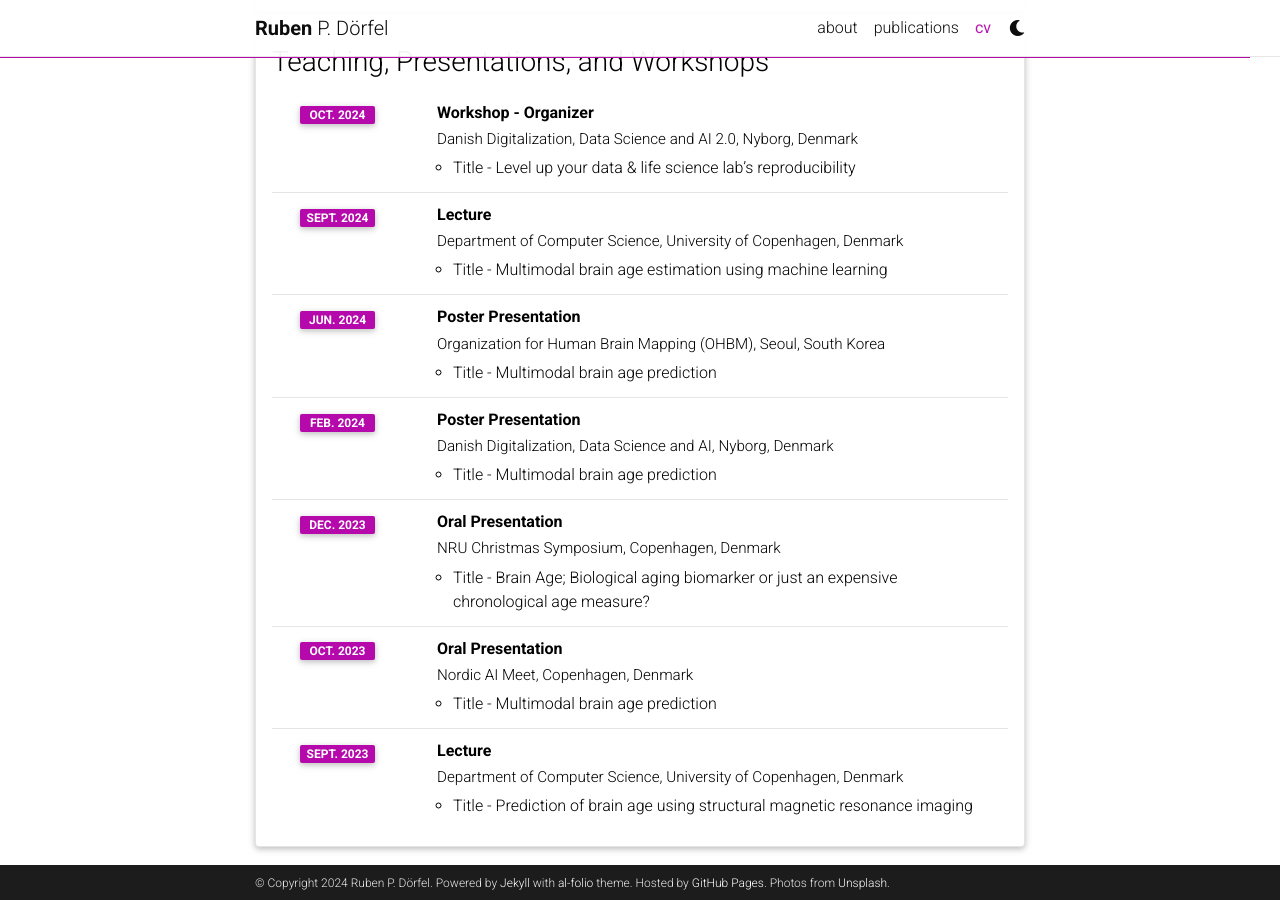
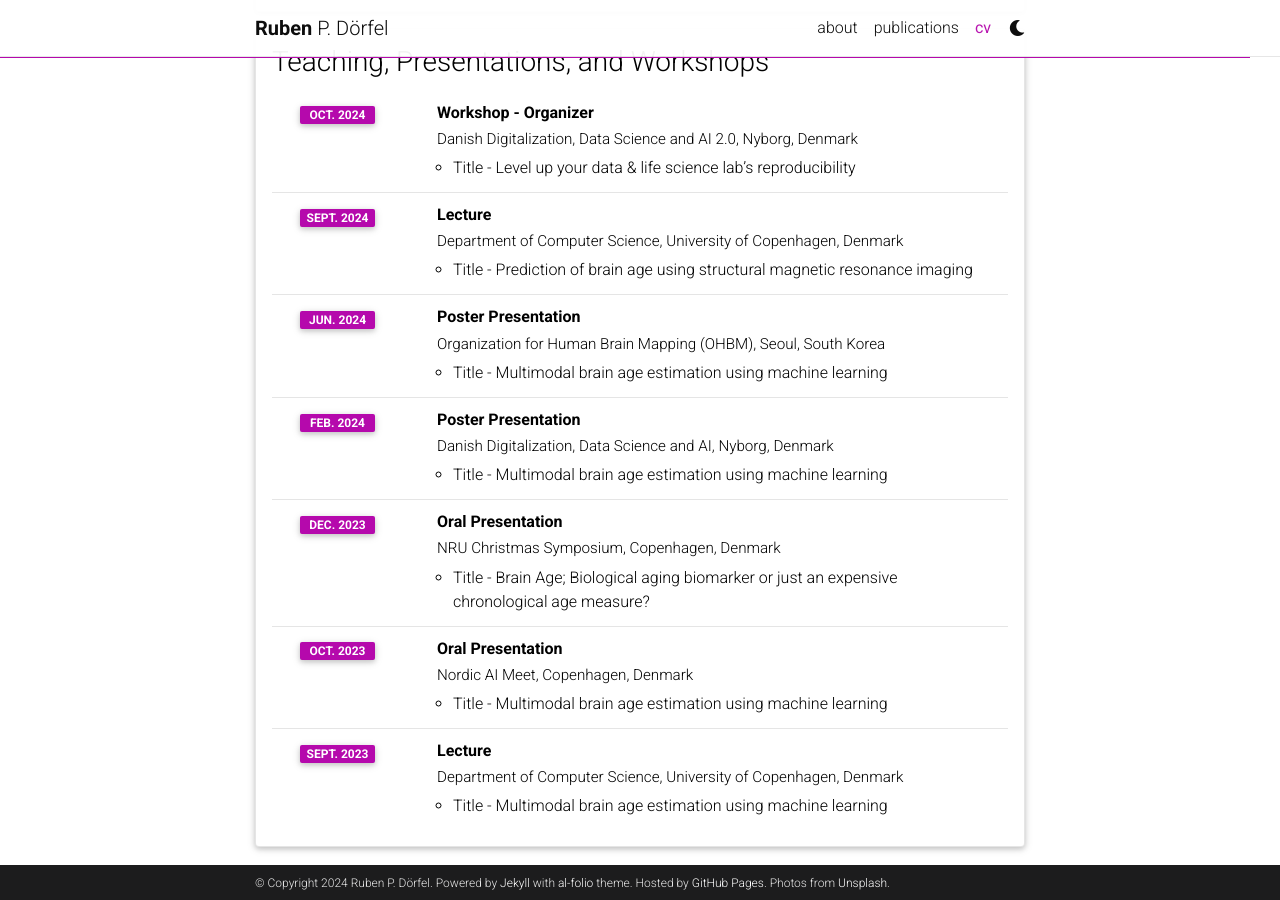
Before and after one commit to RDoerfel/rdoerfel.github.io, a Jekyll site: the page built from _pages/cv.md, in a window 1280 px wide and 900 px high, scrolled down 2338 px. Built offline with Jekyll 4.4.1, drawn with Linux system fonts in a browser that asks for light colours; comment, search, counter and statistics services are not loaded; a style sheet for code colours, icons or effects is not loaded.

Commit message:
update order of lectures and talks

```diff
--- a/_data/cv.yml
+++ b/_data/cv.yml
@@ -100,17 +100,17 @@
     institution: Department of Computer Science, University of Copenhagen, Denmark
     year: Sept. 2024
     description:
-      - Title - Multimodal brain age estimation using machine learning
+      - Title - Prediction of brain age using structural magnetic resonance imaging
   - title: Poster Presentation
     institution: Organization for Human Brain Mapping (OHBM), Seoul, South Korea
     year: Jun. 2024
     description:
-      - Title - Multimodal brain age prediction
+      - Title - Multimodal brain age estimation using machine learning
   - title: Poster Presentation
     institution: Danish Digitalization, Data Science and AI, Nyborg, Denmark
     year: Feb. 2024
     description:
-      - Title - Multimodal brain age prediction
+      - Title - Multimodal brain age estimation using machine learning
   - title: Oral Presentation
     institution: NRU Christmas Symposium, Copenhagen, Denmark
     year: Dec. 2023
@@ -120,9 +120,9 @@
     institution: Nordic AI Meet, Copenhagen, Denmark
     year: Oct. 2023
     description:
-      - Title - Multimodal brain age prediction
+      - Title - Multimodal brain age estimation using machine learning
   - title: Lecture
     institution: Department of Computer Science, University of Copenhagen, Denmark
     year: Sept. 2023
     description:
-      - Title - Prediction of brain age using structural magnetic resonance imaging
+      - Title - Multimodal brain age estimation using machine learning
```
